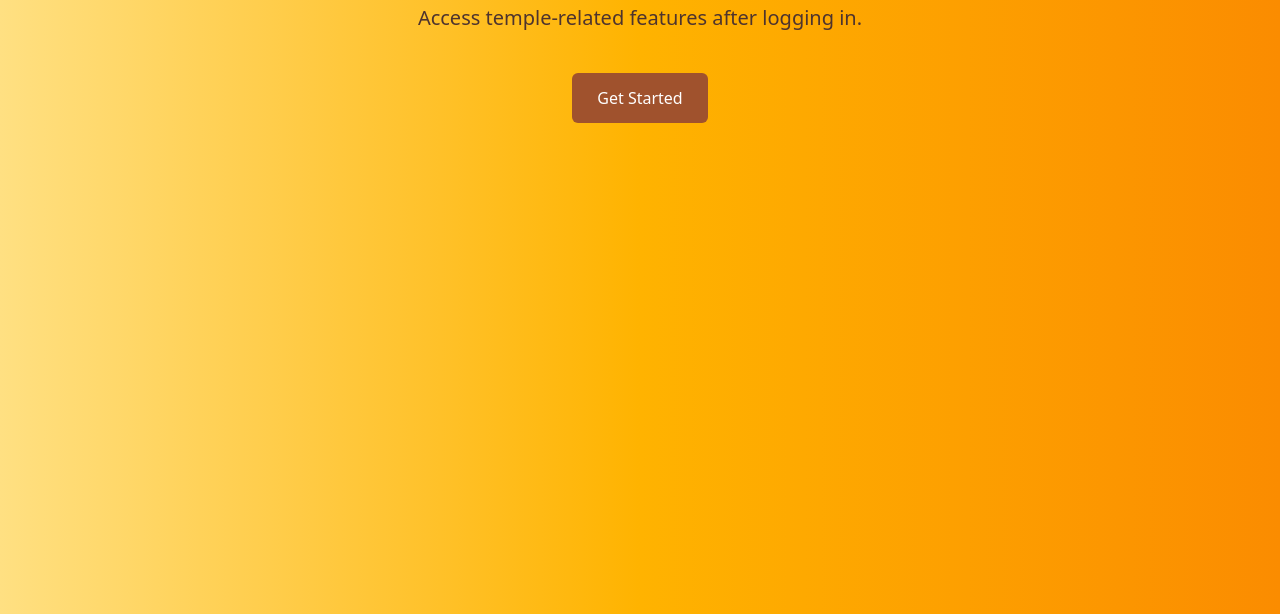
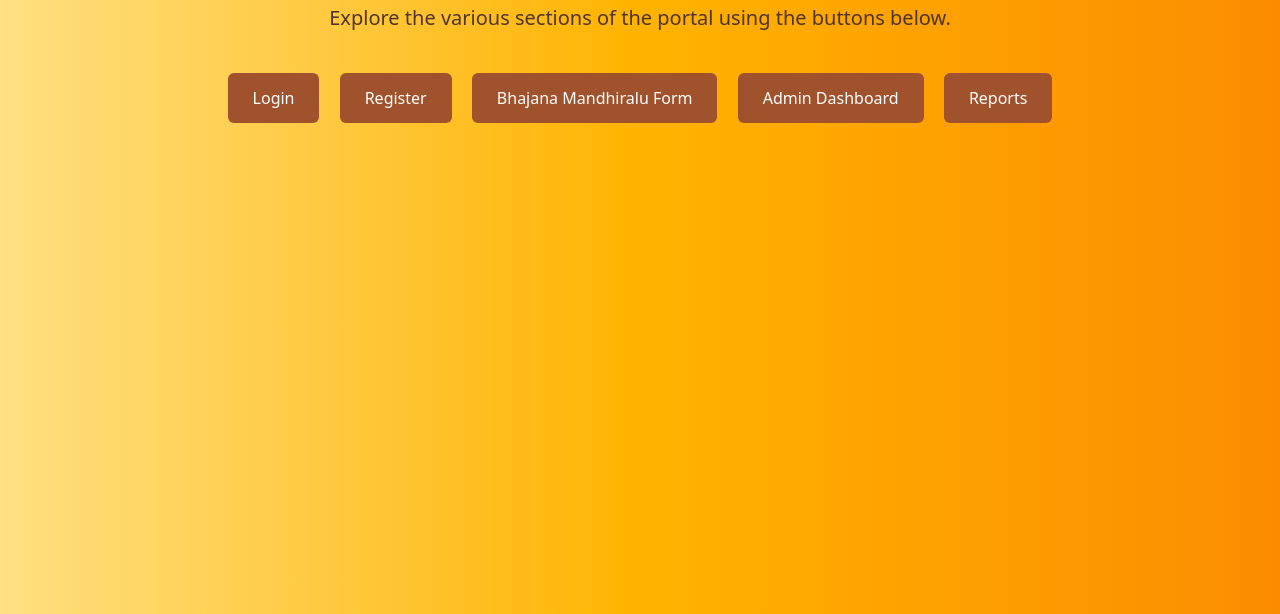
Before and after one commit to KalyankumarKummara/Project-demo, a plain HTML site: page index.html in a window 1280 px wide. Shown: the part 186-800 px from the top of the page. Drawn offline with nearby package versions, Linux system fonts and the light colour scheme.

Commit message:
Update index.html

```diff
--- a/index.html
+++ b/index.html
@@ -47,6 +47,8 @@
       padding: 0.75rem 1.5rem;
       margin: 0.5rem;
       border-radius: 6px;
+      text-decoration: none;
+      display: inline-block;
     }
 
     .btn-custom:hover {
@@ -72,9 +74,14 @@
 
   <div class="hero">
     <h1>Welcome to Temple Services Portal</h1>
-    <p>Access temple-related features after logging in.</p>
+    <p>Explore the various sections of the portal using the buttons below.</p>
 
-    <a href="./Login.html" class="btn btn-custom">Get Started</a>
+    <a href="login.html" class="btn btn-custom">Login</a>
+    <a href="register.html" class="btn btn-custom">Register</a>
+    <a href="bhajana-form.html" class="btn btn-custom">Bhajana Mandhiralu Form</a>
+    <a href="admin-dashboard.html" class="btn btn-custom">Admin Dashboard</a>
+    <a href="reports.html" class="btn btn-custom">Reports</a>
+    <!-- Add more buttons for other pages as needed -->
   </div>
 
   <!-- Bootstrap JS -->
```
